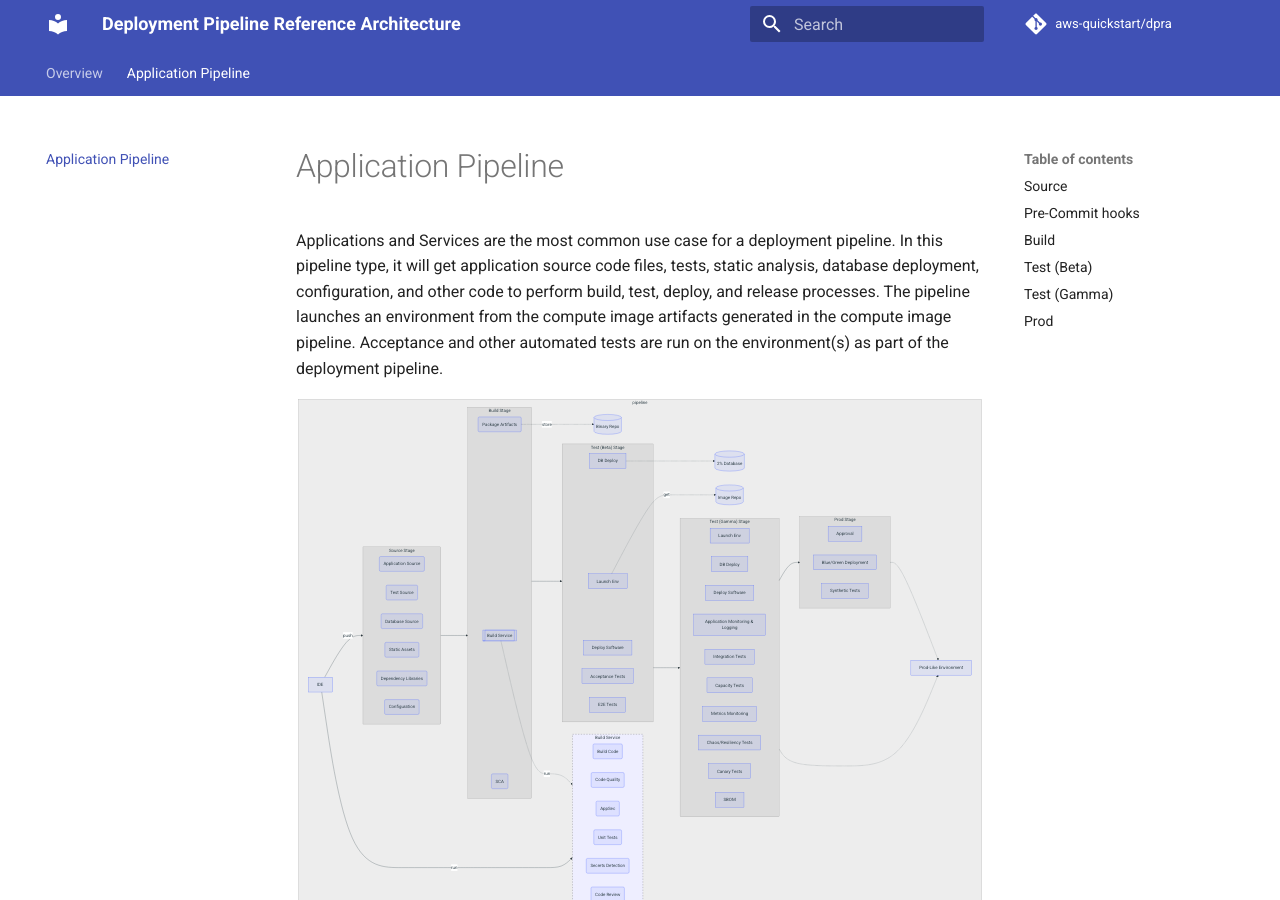
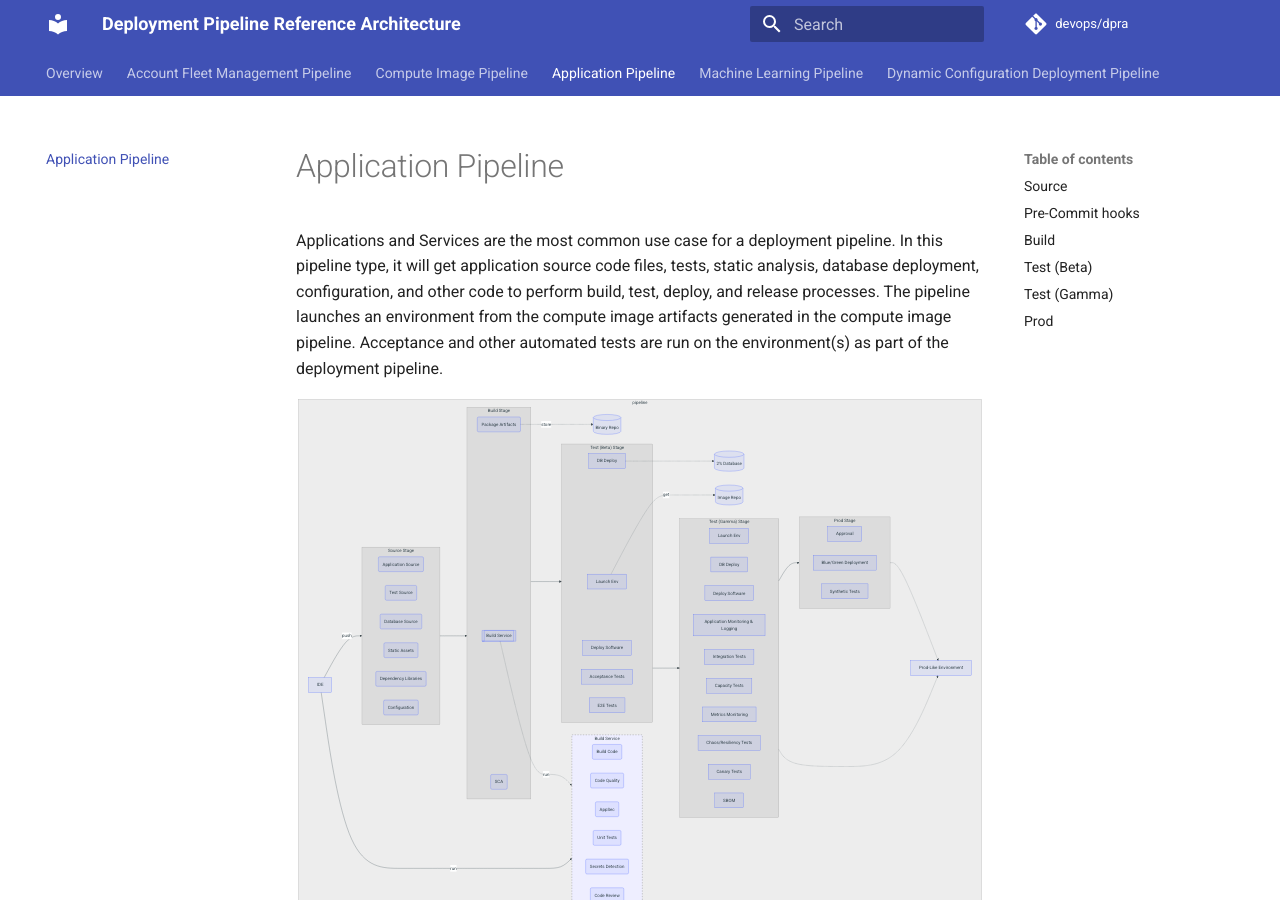
Before and after one commit to aws-samples/aws-deployment-pipeline-reference-architecture, an MkDocs documentation site: the page built from docs/application-pipeline.md, in a window 1280 px wide and 900 px high. Built offline with MkDocs 1.6.1 and Material for MkDocs 9.7.7, drawn with Linux system fonts in a browser that asks for light colours; comment, search, counter and statistics services are not loaded.

Commit message:
add missing pipelines

````diff
--- a/docs/application-pipeline.md
+++ b/docs/application-pipeline.md
@@ -3,7 +3,6 @@
 Applications and Services are the most common use case for a deployment pipeline. In this pipeline type, it will get application source code files, tests, static analysis, database deployment, configuration, and other code to perform build, test, deploy, and release processes. The pipeline launches an environment from the compute image artifacts generated in the compute image pipeline. Acceptance and other automated tests are run on the environment(s) as part of the deployment pipeline.
 
 ```mermaid
-%%{init: {"theme": "forest", "logLevel": 1 }}%%
 
 flowchart
   ide[fa:fa-person IDE]
--- a/mkdocs.yml
+++ b/mkdocs.yml
@@ -1,6 +1,7 @@
 site_name: Deployment Pipeline Reference Architecture
-repo_name: "aws-quickstart/dpra"
-repo_url: "https://github.com/aws-quickstart/dpra"
+repo_name: "devops/dpra"
+repo_url: "https://gitlab.aws.dev/devops/dpra"
+edit_uri: "-/edit/main/docs/"
 docs_dir: "docs"
 theme:
   name: material
@@ -8,7 +9,11 @@ theme:
     - tabs
 nav:
   - Overview: 'index.md'
+  - Account Fleet Management Pipeline: 'account-fleet-management-pipeline.md'
+  - Compute Image Pipeline: 'compute-image-pipeline.md'
   - Application Pipeline: 'application-pipeline.md'
+  - Machine Learning Pipeline: 'machine-learning-pipeline.md'
+  - Dynamic Configuration Deployment Pipeline: 'dynamic-configuration-deployment-pipeline.md'
 markdown_extensions:
   - def_list
   - pymdownx.highlight
@@ -27,8 +32,4 @@ plugins:
   - search
   - mermaid2:
       version: 9.1.3
-      arguments:
-          theme: 'dark'
-          securityLevel: 'loose'
-extra_css:
-  - https://maxcdn.bootstrapcdn.com/font-awesome/4.7.0/css/font-awesome.min.css
+  - with-pdf
--- a/requirements.txt
+++ b/requirements.txt
@@ -1,3 +1,4 @@
 mkdocs
 mkdocs-material
 mkdocs-mermaid2-plugin
+mkdocs-with-pdf
````
Also changed, not shown: README.md (+1 -1 lines), docs/account-fleet-management-pipeline.md (added, +43 -0 lines), docs/compute-image-pipeline.md (added, +40 -0 lines), docs/dynamic-configuration-deployment-pipeline.md (added, +21 -0 lines), docs/machine-learning-pipeline.md (added, +28 -0 lines).
